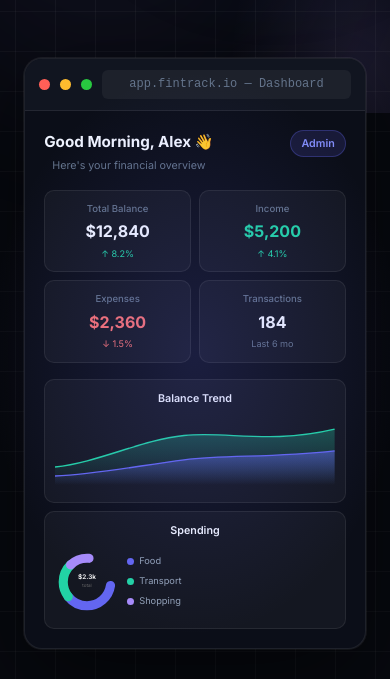
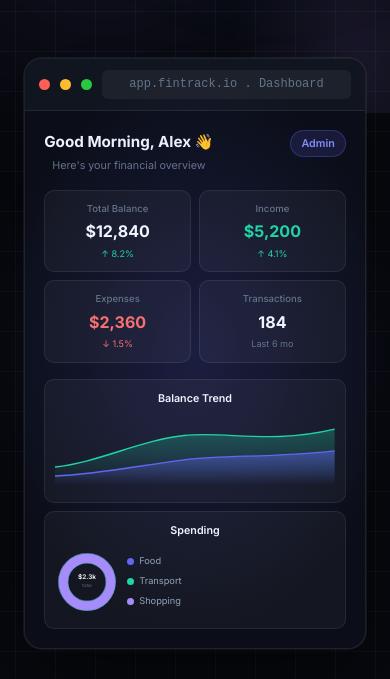
Before and after one commit to Muhammad-Sheik-Nauman/Zorvyn, a React (Vite) app: page /app in a window 390 px wide. Shown: the part 731-1410 px from the top of the page. Built offline with nearby package versions, Linux system fonts and the light colour scheme.

Commit message:
feat: implement landing page styles and components with responsive design and animations

```diff
--- a/src/components/Insights.jsx
+++ b/src/components/Insights.jsx
@@ -111,7 +111,7 @@ export default function Insights() {
     <div className="insights-page">
       {/* Insight cards */}
       <div className="insight-cards">
-        <div className="insight-card highlight">
+        <div className="insight-card" style={{ borderColor: 'rgba(239, 68, 68, 0.4)' }}>
           <div className="insight-icon" style={{ color: '#ef4444' }}>
             <HiOutlineTrendingUp />
           </div>
@@ -126,7 +126,7 @@ export default function Insights() {
           </div>
         </div>
 
-        <div className="insight-card">
+        <div className="insight-card" style={{ borderColor: 'rgba(34, 197, 94, 0.4)' }}>
           <div className="insight-icon" style={{ color: '#22c55e' }}>
             <HiOutlineTrendingDown />
           </div>
@@ -141,7 +141,7 @@ export default function Insights() {
           </div>
         </div>
 
-        <div className="insight-card">
+        <div className="insight-card" style={{ borderColor: 'rgba(245, 158, 11, 0.4)' }}>
           <div className="insight-icon" style={{ color: '#f59e0b' }}>
             <HiOutlineExclamationCircle />
           </div>
@@ -154,7 +154,7 @@ export default function Insights() {
           </div>
         </div>
 
-        <div className="insight-card">
+        <div className="insight-card" style={{ borderColor: 'rgba(99, 102, 241, 0.4)' }}>
           <div className="insight-icon" style={{ color: '#6366f1' }}>
             <HiOutlineChartPie />
           </div>
--- a/src/components/LandingPage.jsx
+++ b/src/components/LandingPage.jsx
@@ -74,7 +74,7 @@ const features = [
     icon: <LuTrendingUp />,
     color: 'teal',
     title: 'Balance Trends',
-    desc: 'Visualize 6 months of income vs. expense history with interactive area charts — spot patterns at a glance.',
+    desc: 'Visualize 6 months of income vs. expense history with interactive area charts . spot patterns at a glance.',
   },
   {
     icon: <LuChartPie />,
@@ -86,7 +86,7 @@ const features = [
     icon: <LuLock />,
     color: 'pink',
     title: 'Role-Based Access',
-    desc: 'Switch between Admin (full CRUD) and Viewer (read-only) roles — perfect for shared household or team budgets.',
+    desc: 'Switch between Admin (full CRUD) and Viewer (read-only) roles . perfect for shared household or team budgets.',
   },
   {
     icon: <LuSearch />,
@@ -98,7 +98,7 @@ const features = [
     icon: <LuZap />,
     color: 'amber',
     title: 'AI-Style Insights',
-    desc: 'Automatic savings rate, top spending categories, average daily spend, and monthly comparisons — all computed live.',
+    desc: 'Automatic savings rate, top spending categories, average daily spend, and monthly comparisons . all computed live.',
   },
   {
     icon: <LuMoon />,
@@ -110,7 +110,7 @@ const features = [
     icon: <LuSave />,
     color: 'green',
     title: 'Offline-First',
-    desc: 'All your data is persisted to localStorage — no account, no cloud, no internet required. Your data stays yours.',
+    desc: 'All your data is persisted to localStorage . no account, no cloud, no internet required. Your data stays yours.',
   },
   {
     icon: <LuSmartphone />,
@@ -139,7 +139,7 @@ const testimonials = [
     color: '#22d3a5',
   },
   {
-    text: 'The role-based access is genius — my partner uses Viewer mode so they can see our spending without messing anything up.',
+    text: 'The role-based access is genius . my partner uses Viewer mode so they can see our spending without messing anything up.',
     name: 'Priya R.',
     role: 'Product Manager',
     avatar: 'PR',
@@ -192,7 +192,7 @@ function MockDashboard() {
         <span className="lp-dot lp-dot-r" />
         <span className="lp-dot lp-dot-y" />
         <span className="lp-dot lp-dot-g" />
-        <span className="lp-mock-url">app.fintrack.io — Dashboard</span>
+        <span className="lp-mock-url">app.fintrack.io . Dashboard</span>
       </div>
       <div className="lp-mock-body">
         {/* sidebar */}
@@ -221,8 +221,8 @@ function MockDashboard() {
               { label: 'Income', val: '$5,200', change: '↑ 4.1%', color: '#22d3a5', up: true },
               { label: 'Expenses', val: '$2,360', change: '↓ 1.5%', color: '#f87171', up: false },
               { label: 'Transactions', val: '184', change: 'Last 6 mo', color: 'var(--lp-text)', up: null },
-            ].map(c => (
-              <div key={c.label} className="lp-mock-card">
+            ].map((c, i) => (
+              <div key={c.label} className="lp-mock-card" style={{ animationDelay: `${i * 100 + 300}ms` }}>
                 <div className="lp-mock-card-lbl">{c.label}</div>
                 <div className="lp-mock-card-val" style={{ color: c.color }}>{c.val}</div>
                 <div className={`lp-mock-card-chg ${c.up === true ? 'lp-up' : c.up === false ? 'lp-dn' : 'lp-neu'}`}>{c.change}</div>
@@ -233,7 +233,12 @@ function MockDashboard() {
           <div className="lp-mock-charts">
             <div className="lp-mock-chart-box">
               <div className="lp-mock-chart-title">Balance Trend</div>
-              <svg viewBox="0 0 260 80" preserveAspectRatio="none" style={{ width: '100%', height: 72 }}>
+              <svg
+                viewBox="0 0 260 80"
+                preserveAspectRatio="none"
+                style={{ width: '100%', height: 72 }}
+                className="lp-mock-graph-svg"
+              >
                 <defs>
                   <linearGradient id="g1" x1="0" y1="0" x2="0" y2="1">
                     <stop offset="0%" stopColor="#6366f1" stopOpacity="0.5" />
@@ -244,19 +249,19 @@ function MockDashboard() {
                     <stop offset="100%" stopColor="#22d3a5" stopOpacity="0" />
                   </linearGradient>
                 </defs>
-                <path d="M0,60 C40,55 80,30 120,25 C160,20 200,35 260,18 L260,80 L0,80 Z" fill="url(#g2)" />
-                <path d="M0,60 C40,55 80,30 120,25 C160,20 200,35 260,18" fill="none" stroke="#22d3a5" strokeWidth="1.5" />
-                <path d="M0,70 C40,68 80,58 120,52 C160,46 200,50 260,42 L260,80 L0,80 Z" fill="url(#g1)" />
-                <path d="M0,70 C40,68 80,58 120,52 C160,46 200,50 260,42" fill="none" stroke="#6366f1" strokeWidth="1.5" />
+                <path d="M0,60 C40,55 80,30 120,25 C160,20 200,35 260,18 L260,80 L0,80 Z" fill="url(#g2)" className="lp-graph-path-2" />
+                <path d="M0,60 C40,55 80,30 120,25 C160,20 200,35 260,18" fill="none" stroke="#22d3a5" strokeWidth="1.5" className="lp-graph-line-2" />
+                <path d="M0,70 C40,68 80,58 120,52 C160,46 200,50 260,42 L260,80 L0,80 Z" fill="url(#g1)" className="lp-graph-path-1" />
+                <path d="M0,70 C40,68 80,58 120,52 C160,46 200,50 260,42" fill="none" stroke="#6366f1" strokeWidth="1.5" className="lp-graph-line-1" />
               </svg>
             </div>
-            <div className="lp-mock-chart-box">
+            <div className="lp-mock-chart-box" style={{ animationDelay: '0.8s' }}>
               <div className="lp-mock-chart-title">Spending</div>
               <div className="lp-donut-wrap">
-                <svg viewBox="0 0 70 70" style={{ width: 64, height: 64 }}>
-                  <circle cx="35" cy="35" r="26" fill="none" stroke="#6366f1" strokeWidth="10" strokeDasharray="60 103" strokeDashoffset="-4" strokeLinecap="round" />
-                  <circle cx="35" cy="35" r="26" fill="none" stroke="#22d3a5" strokeWidth="10" strokeDasharray="38 103" strokeDashoffset="-64" strokeLinecap="round" />
-                  <circle cx="35" cy="35" r="26" fill="none" stroke="#a78bfa" strokeWidth="10" strokeDasharray="22 103" strokeDashoffset="-102" strokeLinecap="round" />
+                <svg viewBox="0 0 70 70" style={{ width: 64, height: 64 }} className="lp-mock-donut-svg">
+                  <circle cx="35" cy="35" r="26" fill="none" stroke="#6366f1" strokeWidth="10" strokeDasharray="60 103" strokeDashoffset="-4" strokeLinecap="round" className="lp-donut-seg" style={{ animationDelay: '1s' }} />
+                  <circle cx="35" cy="35" r="26" fill="none" stroke="#22d3a5" strokeWidth="10" strokeDasharray="38 103" strokeDashoffset="-64" strokeLinecap="round" className="lp-donut-seg" style={{ animationDelay: '1.2s' }} />
+                  <circle cx="35" cy="35" r="26" fill="none" stroke="#a78bfa" strokeWidth="10" strokeDasharray="22 103" strokeDashoffset="-102" strokeLinecap="round" className="lp-donut-seg" style={{ animationDelay: '1.4s' }} />
                   <text x="35" y="32" textAnchor="middle" fill="#e8e8e8" fontSize="7" fontWeight="700">$2.3k</text>
                   <text x="35" y="40" textAnchor="middle" fill="#6b6b6b" fontSize="5">total</text>
                 </svg>
--- a/src/landing.css
+++ b/src/landing.css
@@ -1467,7 +1467,104 @@
 
   .lp-footer-inner {
     flex-direction: column;
-    gap: 2rem;
+    gap: 3rem;
+    text-align: center;
+  }
+}
+
+/* ── Graph Draw Animation ── */
+.lp-mock-graph-svg {
+  transform-origin: bottom left;
+  animation: graphDraw 2.2s cubic-bezier(0.16, 1, 0.3, 1) infinite alternate;
+}
+
+@keyframes graphDraw {
+  0% {
+    clip-path: inset(0 100% 0 0);
+    transform: scale(0.9) translateY(5px);
+    opacity: 0.5;
+  }
+  10% {
+    opacity: 1;
+  }
+  90% {
+    clip-path: inset(0 0% 0 0);
+    transform: scale(1) translateY(0);
+    opacity: 1;
+  }
+  100% {
+    clip-path: inset(0 0% 0 0);
+    transform: scale(1) translateY(0);
+    opacity: 1;
+  }
+}
+
+@keyframes pathGrow {
+  from {
+    opacity: 0;
+  }
+  to {
+    opacity: 1;
+  }
+}
+
+.lp-mock-card {
+  opacity: 0;
+  animation: cardPulse 2.2s ease-in-out infinite alternate;
+}
+
+.lp-mock-chart-box {
+  opacity: 0;
+  animation: slideUpFade 0.8s ease-out forwards;
+}
+
+.lp-donut-seg {
+  opacity: 0;
+  stroke-dasharray: 0 163.4;
+  animation: donutDraw 2.2s cubic-bezier(0.16, 1, 0.3, 1) infinite alternate;
+}
+
+@keyframes donutDraw {
+  0% {
+    opacity: 0;
+    stroke-dasharray: 0 163.4;
+  }
+  20% {
+    opacity: 1;
+  }
+  80% {
+    opacity: 1;
+    stroke-dasharray: inherit;
+  }
+  100% {
+    opacity: 1;
+    stroke-dasharray: inherit;
+  }
+}
+
+@keyframes cardPulse {
+  0% {
+    transform: translateY(10px);
+    opacity: 0.3;
+  }
+  20% {
+    transform: translateY(0);
+    opacity: 1;
+  }
+  100% {
+    transform: translateY(0);
+    opacity: 1;
+  }
+}
+
+@keyframes slideUpFade {
+  from {
+    opacity: 0;
+    transform: translateY(15px);
+  }
+  to {
+    opacity: 1;
+    transform: translateY(0);
   }
 }
 
```
Also changed, not shown: src/App.css (+90 -4 lines), 1 other file (tests, documents, lock files or other folders).
